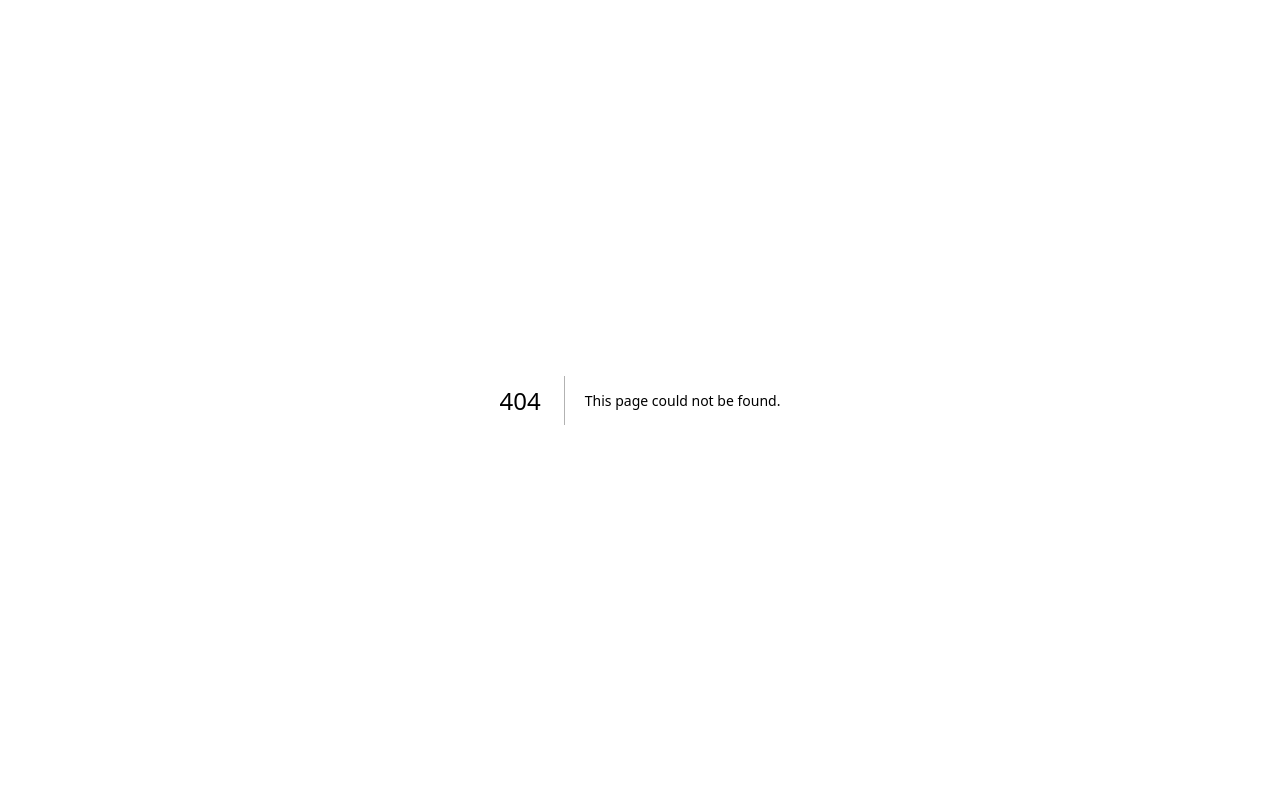
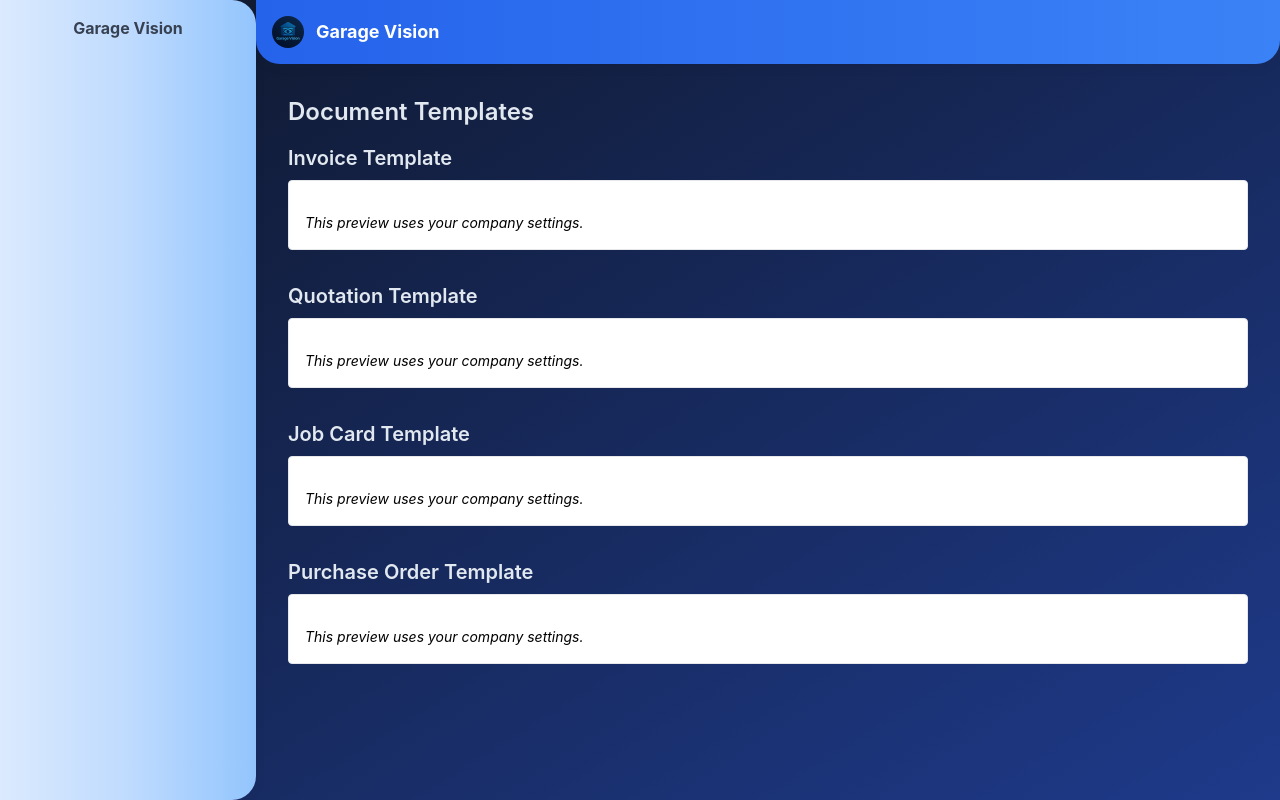
Before and after one commit to Clubmd24/garage, a Next.js app: page /office/document-templates in a window 1280 px wide. Before the commit this address had no page. Built offline with nearby package versions, Linux system fonts and the light colour scheme; no server answers; the database is empty.

Commit message:
Add document templates preview

```diff
--- a/pages/office/company-settings.js
+++ b/pages/office/company-settings.js
@@ -1,4 +1,5 @@
 import React, { useEffect, useState } from 'react';
+import Link from 'next/link';
 import { Layout } from '../../components/Layout';
 
 const S3_BASE_URL = `https://${process.env.NEXT_PUBLIC_S3_BUCKET}.s3.${process.env.NEXT_PUBLIC_AWS_REGION}.amazonaws.com`;
@@ -84,7 +85,10 @@ export default function CompanySettingsPage() {
 
   return (
     <Layout>
-      <h1 className="text-2xl font-semibold mb-4">Company Settings</h1>
+      <h1 className="text-2xl font-semibold mb-2">Company Settings</h1>
+      <Link href="/office/document-templates" className="text-blue-600 underline mb-4 inline-block">
+        View Document Templates
+      </Link>
       {error && <p className="text-red-500">{error}</p>}
       <form onSubmit={submit} className="space-y-4 max-w-md">
         <div>
--- /dev/null
+++ b/pages/office/document-templates.js
@@ -0,0 +1,51 @@
+import React, { useEffect, useState } from 'react';
+import { Layout } from '../../components/Layout';
+
+function TemplateBox({ title, company }) {
+  return (
+    <div className="mb-8">
+      <h2 className="text-xl font-semibold mb-2">{title} Template</h2>
+      <div className="border rounded p-4 bg-white text-black space-y-2">
+        {company.logo_url && (
+          <img src={company.logo_url} alt="Logo" className="h-16" />
+        )}
+        {company.company_name && (
+          <p className="font-bold">{company.company_name}</p>
+        )}
+        {company.address && <p className="text-sm">{company.address}</p>}
+        <p className="text-sm italic mt-4">
+          This preview uses your company settings.
+        </p>
+      </div>
+    </div>
+  );
+}
+
+export default function DocumentTemplatesPage() {
+  const [settings, setSettings] = useState(null);
+  const [loading, setLoading] = useState(true);
+
+  useEffect(() => {
+    fetch('/api/company-settings')
+      .then(r => (r.ok ? r.json() : null))
+      .then(data => setSettings(data || {}))
+      .catch(() => setSettings({}))
+      .finally(() => setLoading(false));
+  }, []);
+
+  if (loading) return (
+    <Layout>
+      <p>Loading…</p>
+    </Layout>
+  );
+
+  return (
+    <Layout>
+      <h1 className="text-2xl font-semibold mb-4">Document Templates</h1>
+      <TemplateBox title="Invoice" company={settings} />
+      <TemplateBox title="Quotation" company={settings} />
+      <TemplateBox title="Job Card" company={settings} />
+      <TemplateBox title="Purchase Order" company={settings} />
+    </Layout>
+  );
+}
```
